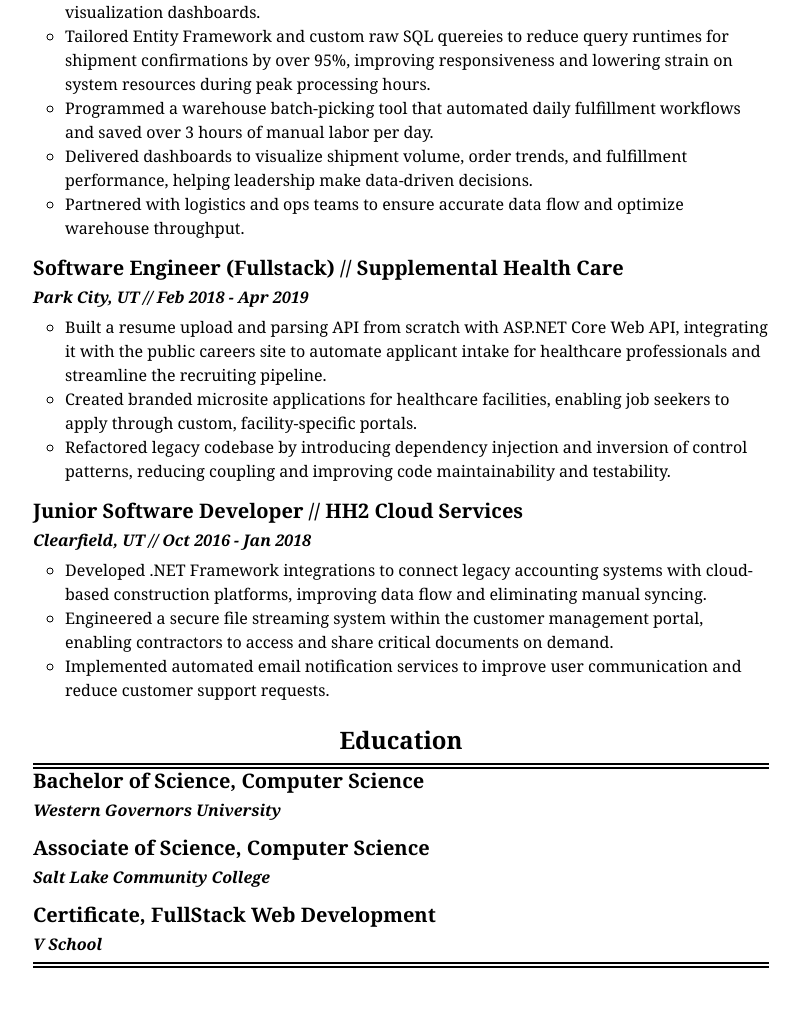
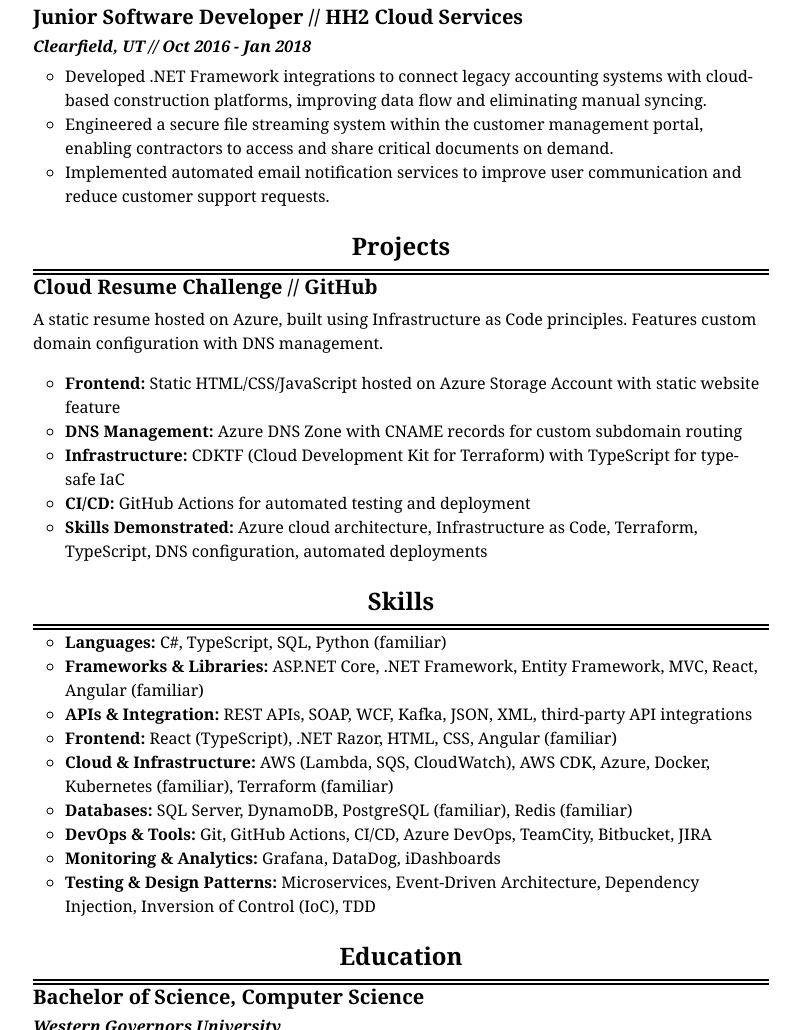
Before and after one commit to aburke15/resume-fe-infra, a website: page static/index.html in a window 1280 px wide. Shown: the part 1770-2800 px from the top of the page, without its empty margins (239-1039 px from the left). Before the commit the page ends 2762 px from the top, so only its background shows below. Drawn offline with nearby package versions, Linux system fonts and the light colour scheme.

Commit message:
updated index file

```diff
--- a/static/index.html
+++ b/static/index.html
@@ -51,56 +51,6 @@
 
         <!-- Line Break -->
         <div class="row mt-2">
-            <h4 class="text-center">Professional Summary</h4>
-        </div>
-        <div class="row">
-            <div class="col-8 mx-auto">
-                <div class="double-line-break"></div>
-            </div>
-        </div>
-
-        <!-- Summary -->
-        <section class="row">
-            <div class="col-8 mx-auto">
-                <p>
-                    Senior Software Engineer with 8+ years of experience delivering backend-heavy, full stack systems using C#,
-                    .NET, AWS, React, and more. Focused on building scalable APIs and cloud-native solutions that solve real
-                    business problems end to end.
-                </p>
-            </div>
-        </section>
-
-        <!-- Skills -->
-        <div class="row mt-2">
-            <h4 class="text-center">Skills</h4>
-        </div>
-        <div class="row">
-            <div class="col-8 mx-auto">
-                <div class="double-line-break"></div>
-            </div>
-        </div>
-        <section class="row">
-            <div class="col-8 mx-auto">
-                <ul>
-                    <li><strong>Languages:</strong> C#, TypeScript, SQL, Python (familiar)</li>
-                    <li><strong>Frameworks & Libraries:</strong> ASP.NET Core, .NET Framework, Entity Framework, MVC, React,
-                        Angular (familiar)</li>
-                    <li><strong>APIs & Integration:</strong> REST APIs, SOAP, WCF, Kafka, JSON, XML, third-party API integrations
-                    </li>
-                    <li><strong>Frontend:</strong> React (TypeScript), .NET Razor, HTML, CSS, Angular (familiar)</li>
-                    <li><strong>Cloud & Infrastructure:</strong> AWS (Lambda, SQS, CloudWatch), AWS CDK, Azure, Docker, Kubernetes
-                        (familiar), Terraform (familiar)</li>
-                    <li><strong>Databases:</strong> SQL Server, DynamoDB, PostgreSQL (familiar), Redis (familiar)</li>
-                    <li><strong>DevOps & Tools:</strong> Git, GitHub Actions, CI/CD, Azure DevOps, TeamCity, Bitbucket, JIRA</li>
-                    <li><strong>Monitoring & Analytics:</strong> Grafana, DataDog, iDashboards</li>
-                    <li><strong>Testing & Design Patterns:</strong> Microservices, Event-Driven Architecture, Dependency
-                        Injection, Inversion of Control (IoC), TDD</li>
-                </ul>
-            </div>
-        </section>
-
-        <!-- Line Break -->
-        <div class="row mt-2">
             <h4 class="text-center">Experience</h4>
         </div>
         <div class="row">
@@ -112,7 +62,7 @@
         <!-- Experience -->
         <section class="row">
             <div class="col-8 mx-auto">
-                <h5>Senior Software Engineer (Backend) <b>//</b> Maersk</h5>
+                <h5>Senior Software Engineer <b>//</b> Maersk</h5>
                 <h6>Remote (Salt Lake City, UT) <b>//</b> Apr 2023 - Jun 2025</h6>
                 <ul>
                     <li>Designed the backend and database architecture for migrating Package Hub V3 from a legacy platform to a
@@ -127,7 +77,7 @@
                         supported high-volume integrations.</li>
                 </ul>
 
-                <h5>Senior Software Engineer (Fullstack) <b>//</b> Extra Space Storage</h5>
+                <h5>Software Engineer <b>//</b> Extra Space Storage</h5>
                 <h6>Cottonwood Heights, UT <b>//</b> Nov 2021 - Mar 2023</h6>
                 <ul>
                     <li>Led backend migration from a monolithic ASP.NET application to a Kafka-based event-driven system (ECST),
@@ -202,6 +152,69 @@
 
         <!-- Line Break -->
         <div class="row mt-2">
+            <h4 class="text-center">Projects</h4>
+        </div>
+        <div class="row">
+            <div class="col-8 mx-auto">
+                <div class="double-line-break"></div>
+            </div>
+        </div>
+
+        <!-- Projects -->
+        <section class="row">
+            <div class="col-8 mx-auto">
+                <h5>Cloud Resume Challenge <b>//</b> <a href="https://github.com/aburke15/resume-fe-infra" target="_blank"
+                        rel="noopener noreferrer">GitHub</a></h5>
+                <p>
+                    A static resume hosted on Azure, built using Infrastructure as Code principles. Features custom domain
+                    configuration with DNS management.
+                </p>
+                <ul>
+                    <li><strong>Frontend:</strong> Static HTML/CSS/JavaScript hosted on Azure Storage Account with static website
+                        feature</li>
+                    <li><strong>DNS Management:</strong> Azure DNS Zone with CNAME records for custom subdomain routing</li>
+                    <li><strong>Infrastructure:</strong> CDKTF (Cloud Development Kit for Terraform) with TypeScript for type-safe
+                        IaC</li>
+                    <li><strong>CI/CD:</strong> GitHub Actions for automated testing and deployment</li>
+                    <li><strong>Skills Demonstrated:</strong> Azure cloud architecture, Infrastructure as Code, Terraform,
+                        TypeScript, DNS configuration, automated deployments</li>
+                </ul>
+            </div>
+        </section>
+
+        <!-- Line Break -->
+        <div class="row mt-2">
+            <h4 class="text-center">Skills</h4>
+        </div>
+        <div class="row">
+            <div class="col-8 mx-auto">
+                <div class="double-line-break"></div>
+            </div>
+        </div>
+
+        <!-- Skills -->
+        <section class="row">
+            <div class="col-8 mx-auto">
+                <ul>
+                    <li><strong>Languages:</strong> C#, TypeScript, SQL, Python (familiar)</li>
+                    <li><strong>Frameworks & Libraries:</strong> ASP.NET Core, .NET Framework, Entity Framework, MVC, React,
+                        Angular (familiar)</li>
+                    <li><strong>APIs & Integration:</strong> REST APIs, SOAP, WCF, Kafka, JSON, XML, third-party API integrations
+                    </li>
+                    <li><strong>Frontend:</strong> React (TypeScript), .NET Razor, HTML, CSS, Angular (familiar)</li>
+                    <li><strong>Cloud & Infrastructure:</strong> AWS (Lambda, SQS, CloudWatch), AWS CDK, Azure, Docker, Kubernetes
+                        (familiar), Terraform (familiar)</li>
+                    <li><strong>Databases:</strong> SQL Server, DynamoDB, PostgreSQL (familiar), Redis (familiar)</li>
+                    <li><strong>DevOps & Tools:</strong> Git, GitHub Actions, CI/CD, Azure DevOps, TeamCity, Bitbucket, JIRA</li>
+                    <li><strong>Monitoring & Analytics:</strong> Grafana, DataDog, iDashboards</li>
+                    <li><strong>Testing & Design Patterns:</strong> Microservices, Event-Driven Architecture, Dependency
+                        Injection, Inversion of Control (IoC), TDD</li>
+                </ul>
+            </div>
+        </section>
+
+        <!-- Line Break -->
+        <div class="row mt-2">
             <h4 class="text-center">Education</h4>
         </div>
         <div class="row">
@@ -221,10 +234,6 @@
                     <h5>Associate of Science, Computer Science</h5>
                     <h6>Salt Lake Community College</h6>
                 </div>
-                <div class="edu-three mt-3">
-                    <h5>Certificate, FullStack Web Development</h5>
-                    <h6>V School</h6>
-                </div>
             </div>
         </section>
 
```
